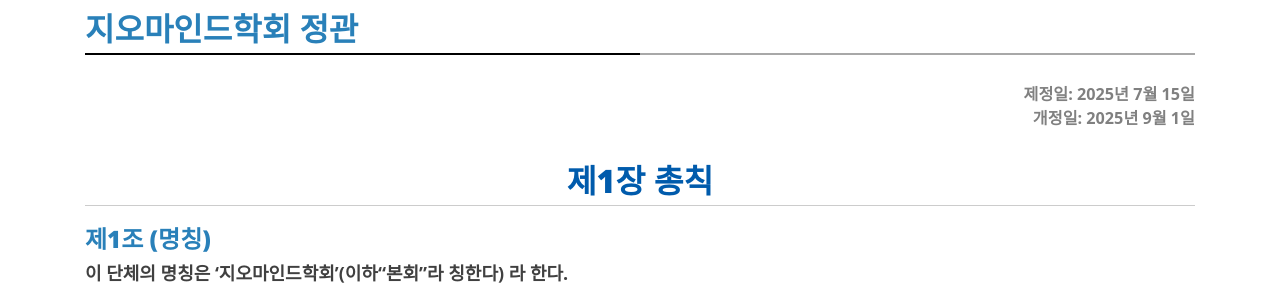
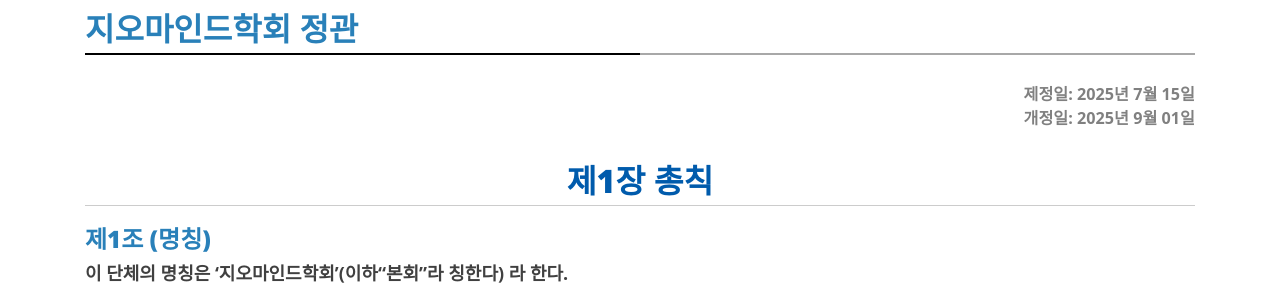
Before and after one commit to geomindgars/geomindgars.github.io, a Jekyll site: the page built from 정관.md, in a window 1280 px wide and 900 px high. Shown: the part 134-434 px from the top of the window. Built offline with Jekyll 4.4.1, drawn with Linux system fonts in a browser that asks for light colours; nearby versions of some CDN libraries.

Commit message:
정관.md 업데이트

```diff
--- a/정관.md
+++ b/정관.md
@@ -37,7 +37,7 @@ tilte:
 <section id="bylaw">
   <br>
   <p style="text-align: right; font-size: 0.9em; color: gray; margin-bottom: 0em;">제정일: 2025년 7월 15일</p>
-  <p style="text-align: right; font-size: 0.9em; color: gray; margin-bottom: 2em;">개정일: 2025년 9월 1일</p>
+  <p style="text-align: right; font-size: 0.9em; color: gray; margin-bottom: 2em;">개정일: 2025년 9월 01일</p>
   <h3 style="color: #005bac; border-bottom: 1px solid #ccc; padding-bottom: 0.2em; text-align: center; font-size: 1.8em;">제1장 총칙</h3>
 
   <h4>제1조 (명칭)</h4>
```
